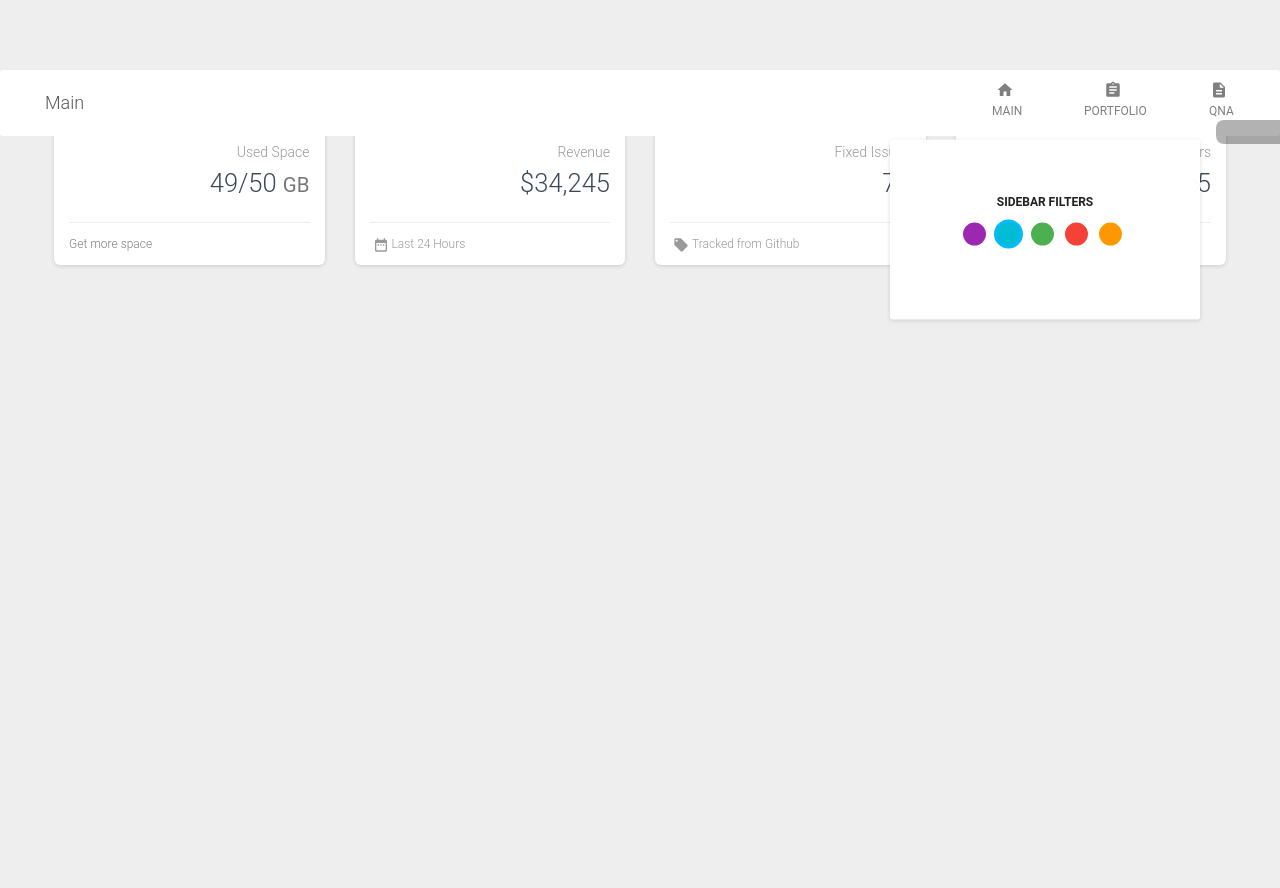
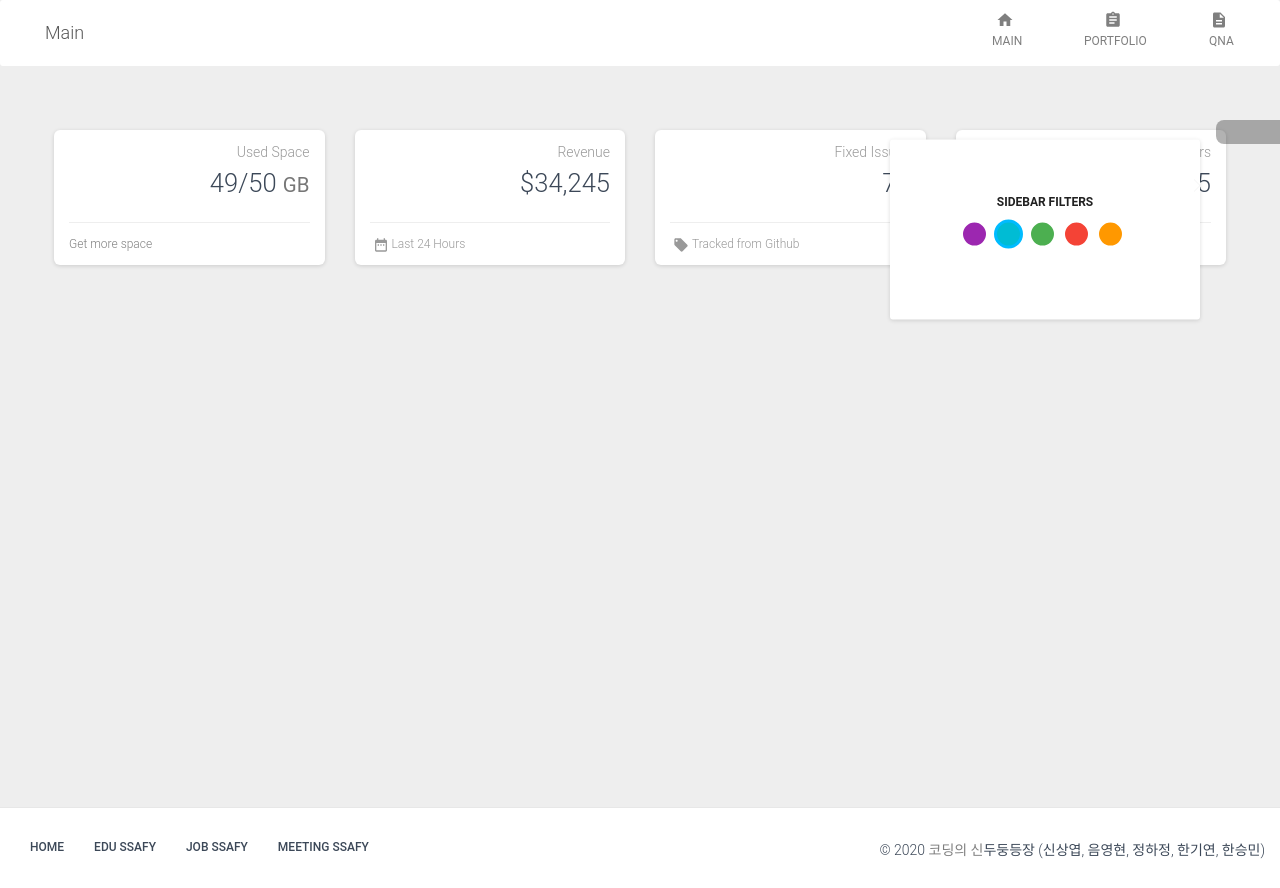
Before and after one commit to Han-kiyeon/SSAFY_PLUS, a React (Create React App) app in the folder frontend/: page /plus/main in a window 1280 px wide. Built offline with nearby package versions, Linux system fonts and the light colour scheme.

Commit message:
200514 | make footer | 신상엽

```diff
--- a/frontend/src/assets/jss/material-dashboard-react/components/footerStyle.js
+++ b/frontend/src/assets/jss/material-dashboard-react/components/footerStyle.js
@@ -30,8 +30,10 @@ const footerStyle = {
   },
   footer: {
     bottom: "0",
+    height: "50px",
     borderTop: "1px solid " + grayColor[11],
     padding: "15px 0",
+    backgroundColor: "white",
     ...defaultFont
   },
   container,
--- a/frontend/src/assets/jss/material-dashboard-react/components/headerStyle.js
+++ b/frontend/src/assets/jss/material-dashboard-react/components/headerStyle.js
@@ -17,7 +17,7 @@ const headerStyle = () => ({
     boxShadow: "none",
     borderBottom: "0",
     marginBottom: "0",
-    position: "absolute",
+    position: "fixed",
     width: "100%",
     paddingTop: "10px",
     zIndex: "1029",
--- a/frontend/src/components/Footer/Footer.js
+++ b/frontend/src/components/Footer/Footer.js
@@ -24,17 +24,17 @@ export default function Footer(props) {
             </ListItem>
             <ListItem className={classes.inlineBlock}>
               <a href="#company" className={classes.block}>
-                Company
+                EDU SSAFY
               </a>
             </ListItem>
             <ListItem className={classes.inlineBlock}>
               <a href="#portfolio" className={classes.block}>
-                Portfolio
+                JOB SSAFY
               </a>
             </ListItem>
             <ListItem className={classes.inlineBlock}>
               <a href="#blog" className={classes.block}>
-                Blog
+                MEETING SSAFY
               </a>
             </ListItem>
           </List>
@@ -47,9 +47,9 @@ export default function Footer(props) {
               target="_blank"
               className={classes.a}
             >
-              Creative Tim
+              코딩의 신
             </a>
-            , made with love for a better web
+            두둥등장 (신상엽, 음영현, 정하정, 한기연, 한승민)
           </span>
         </p>
       </div>
--- a/frontend/src/layouts/SsafyPlus.js
+++ b/frontend/src/layouts/SsafyPlus.js
@@ -114,6 +114,7 @@ export default function SsafyPlus({ ...rest }) {
           </div>
         </Container>
 
+        <Footer />
         <FixedPlugin
           handleColorClick={handleColorClick}
           bgColor={color}
```
